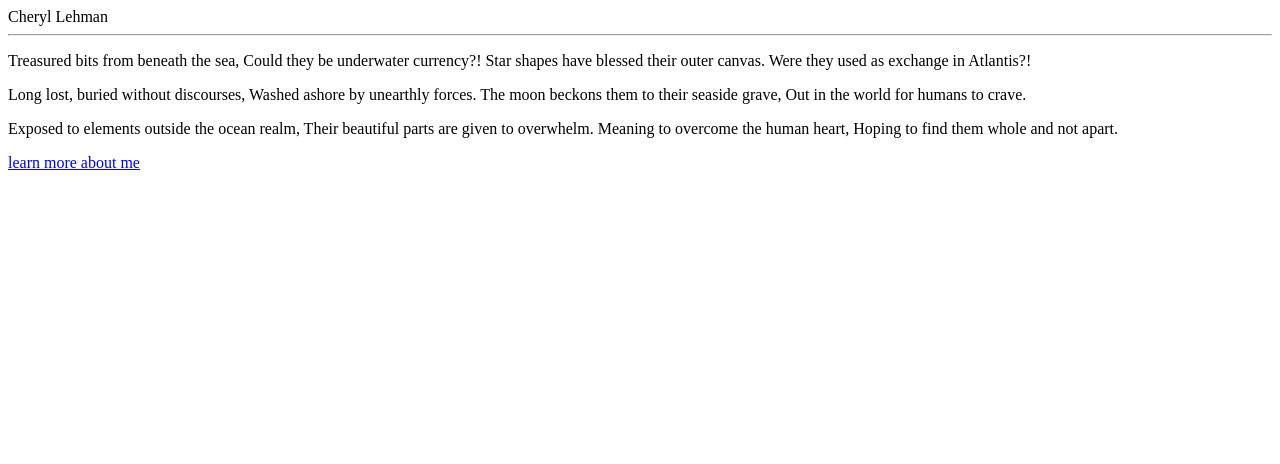
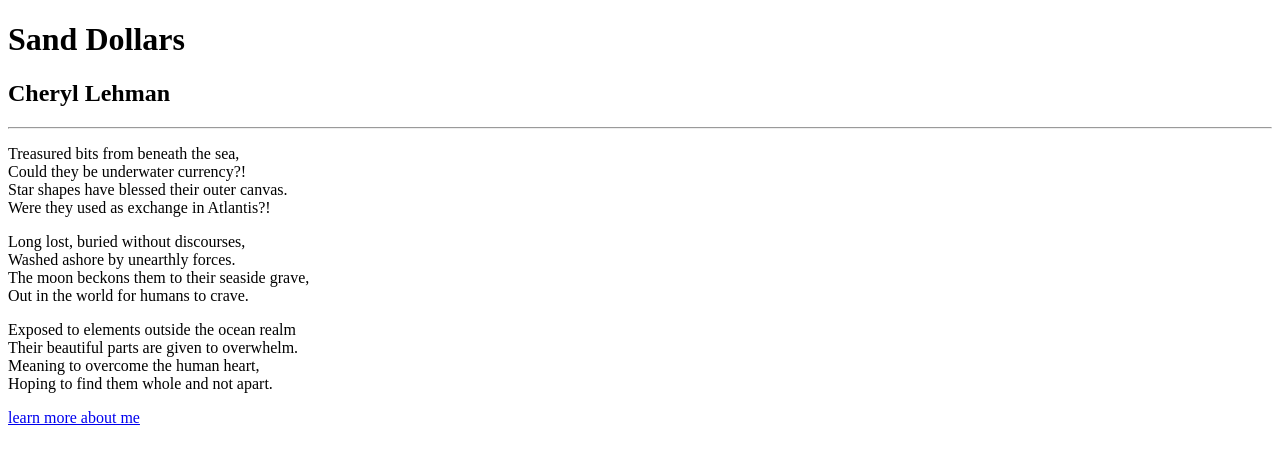
Before and after one commit to cheryllehman/web-dev-homework, a plain HTML site: page assignment-04/index.html in a window 1280 px wide. Drawn offline with Linux system fonts and the light colour scheme.

Commit message:
assingment 4 updates

```diff
--- a/assignment-04/index.html
+++ b/assignment-04/index.html
@@ -4,22 +4,24 @@
     <title>Sand Dollars</title>
     <!-- Meta data and information about your site, not visible to visitors. -->
   </head>
-  <author>Cheryl Lehman</>
-<hr />
+
   <body>
-<p>Treasured bits from beneath the sea,
-Could they be underwater currency?!
-Star shapes have blessed their outer canvas.
+    <h1>Sand Dollars</h1>
+    <h2>Cheryl Lehman</h2>
+  <hr />
+<p>Treasured bits from beneath the sea,<br/>
+Could they be underwater currency?!<br/>
+Star shapes have blessed their outer canvas.<br/>
 Were they used as exchange in Atlantis?!</p>
 
-<p>Long lost, buried without discourses,
-Washed ashore by unearthly forces.
-The moon beckons them to their seaside grave,
+<p>Long lost, buried without discourses,<br/>
+Washed ashore by unearthly forces.<br/>
+The moon beckons them to their seaside grave,<br/>
 Out in the world for humans to crave.</p>
 
-<p>Exposed to elements outside the ocean realm,
-Their beautiful parts are given to overwhelm.
-Meaning to overcome the human heart,
+<p>Exposed to elements outside the ocean realm<br/>
+Their beautiful parts are given to overwhelm.<br/>
+Meaning to overcome the human heart,<br/>
 Hoping to find them whole and not apart.</p>
 
 
```
Also changed, not shown: assignment-04/images/screenshot.png (renamed from assignment-04/images/Screen Shot 2020-02-09wayback machine.png), 1 other file.
